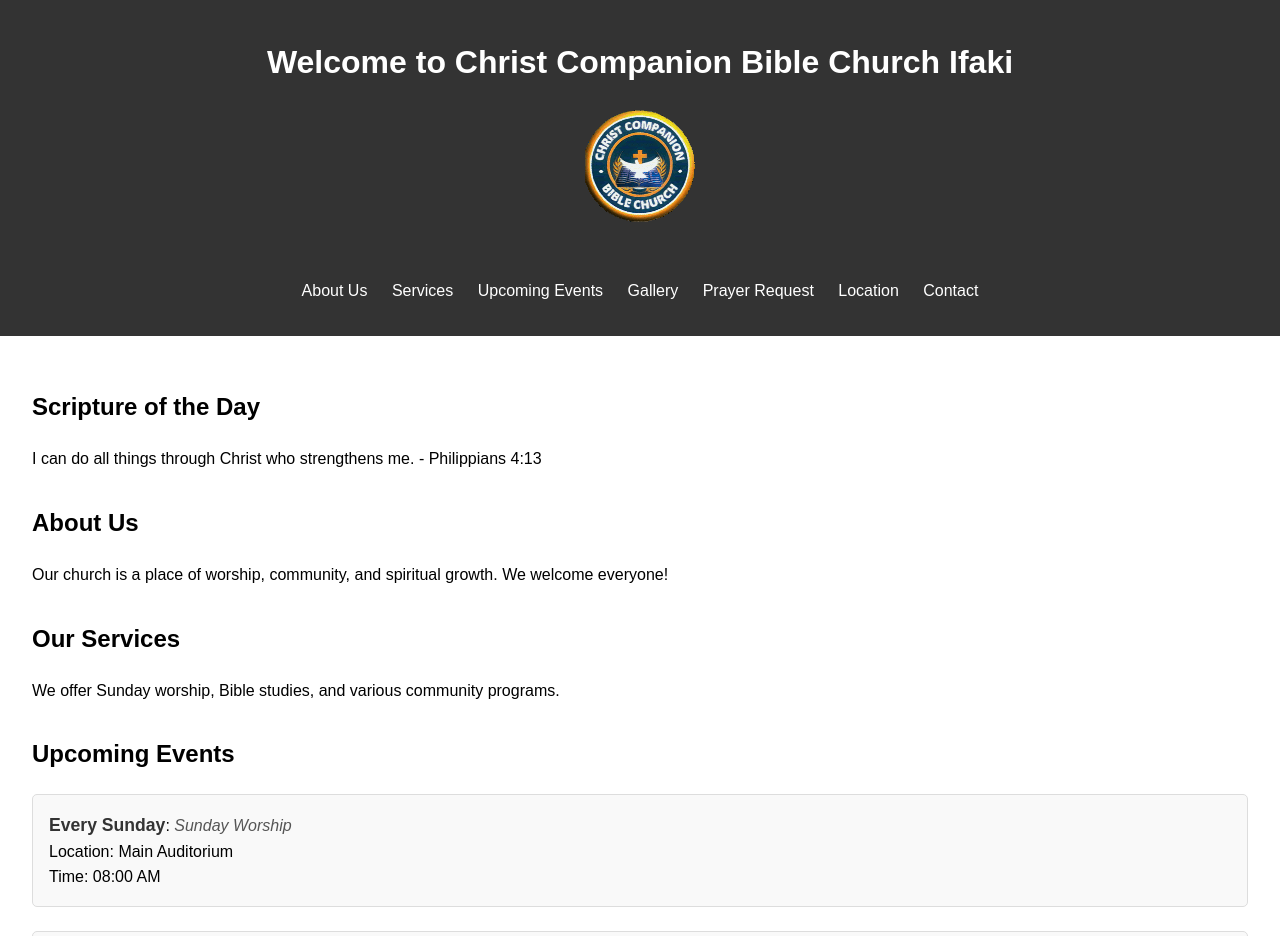
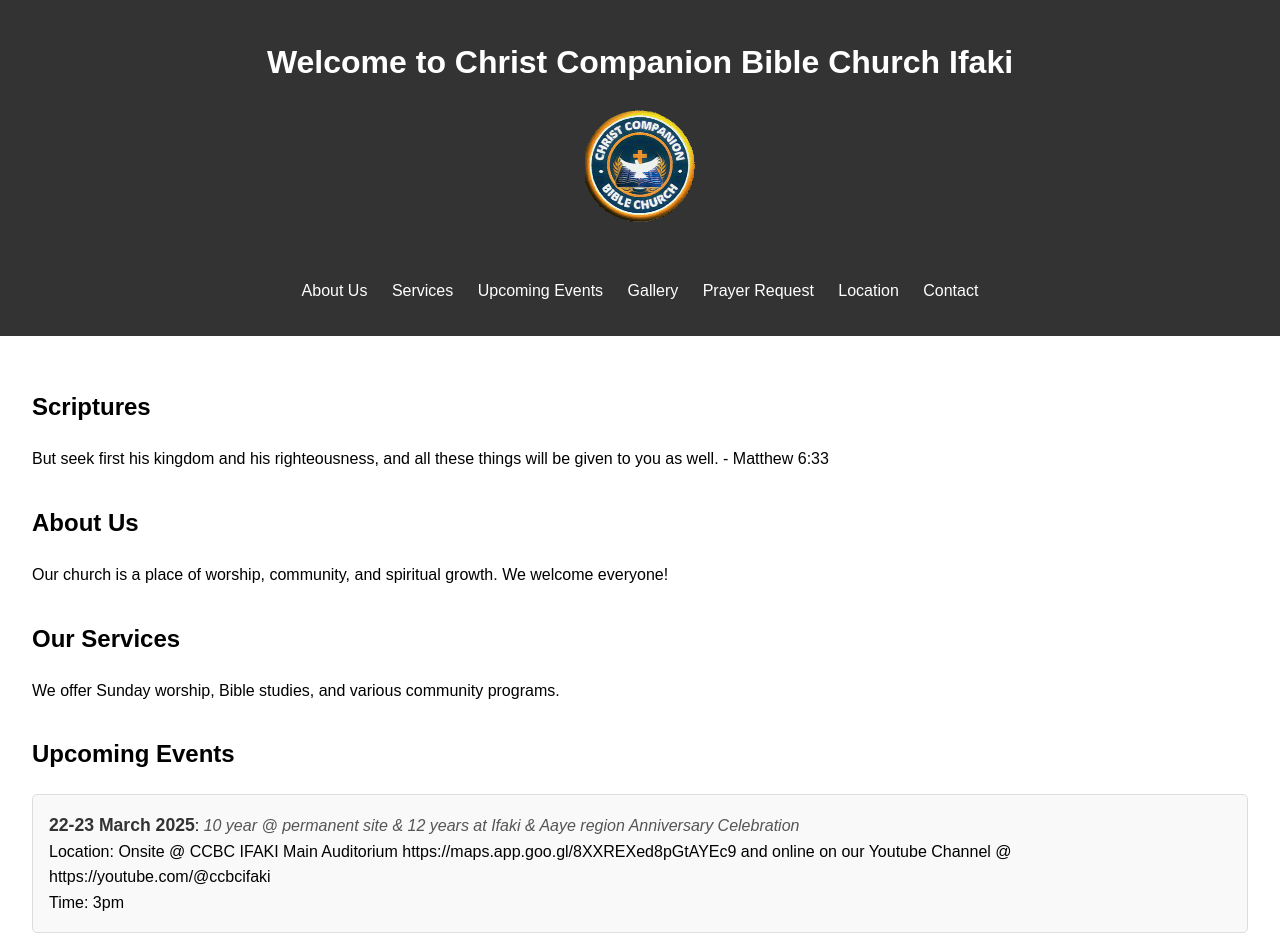
Before and after one commit to Ajewole-CODER/CCBCIFAKI, a plain HTML site: page index.html in a window 1280 px wide. Shown: the top 936 px of the page. Drawn offline with Linux system fonts and the light colour scheme.

Commit message:
Add files via upload

```diff
--- a/index.html
+++ b/index.html
@@ -23,10 +23,10 @@
     </header>
 
     <main>
-        <!-- Scripture of the Day -->
+        <!-- Scriptures  -->
         <section id="scripture">
-            <h2>Scripture of the Day</h2>
-            <p id="daily-scripture"></p>
+            <h2>Scriptures</h2>
+            <p id="scriptures"></p>
         </section>
 
         <!-- About Us Section -->
--- a/index.js
+++ b/index.js
@@ -1,14 +1,24 @@
 // Scripture of the Day
 const verses = [
-    "For I know the plans I have for you, declares the Lord. - Jeremiah 29:11",
-    "The Lord is my shepherd; I shall not want. - Psalm 23:1",
-    "I can do all things through Christ who strengthens me. - Philippians 4:13"
+    "For God so loved the world that he gave his one and only Son, that whoever believes in him shall not perish but have eternal life. - John 3:16",
+    "The Lord is my shepherd, I lack nothing. - Psalm 23:1",
+    "Trust in the Lord with all your heart and lean not on your own understanding. - Proverbs 3:5",
+    "I can do all this through him who gives me strength. - Philippians 4:13",
+    "The Lord is my light and my salvation—whom shall I fear? The Lord is the stronghold of my life—of whom shall I be afraid? - Psalm 27:1",
+    "And we know that in all things God works for the good of those who love him, who have been called according to his purpose. - Romans 8:28",
+    "The Lord is close to the brokenhearted and saves those who are crushed in spirit. - Psalm 34:18",
+    "Do not be anxious about anything, but in every situation, by prayer and petition, with thanksgiving, present your requests to God. - Philippians 4:6",
+    "For I know the plans I have for you,” declares the Lord, “plans to prosper you and not to harm you, plans to give you hope and a future. - Jeremiah 29:11",
+    "But seek first his kingdom and his righteousness, and all these things will be given to you as well. - Matthew 6:33"
+
 ];
-document.getElementById("daily-scripture").textContent =
+document.getElementById("scriptures").textContent =
     verses[Math.floor(Math.random() * verses.length)];
 
 // Event Calendar with Details
 const events = [
+    { date: "22-23 March 2025", title: "10 year @ permanent site & 12 years at Ifaki & Aaye region Anniversary Celebration", location: "Onsite @ CCBC IFAKI Main Auditorium https://maps.app.goo.gl/8XXREXed8pGtAYEc9 and online on our Youtube Channel @ https://youtube.com/@ccbcifaki", time: "3pm"},
+
     { date: "Every Sunday", title: "Sunday Worship", location: "Main Auditorium", time: "08:00 AM" },
     { date: "Every Tuesday", title: "Bible Study", location: "Main Auditorium", time: "5:30 PM" },
     { date: "Every Thursday", title: "Revival Hour/Miracle Hour", location: "Main Auditorium", time: "5:30 PM" }
```
